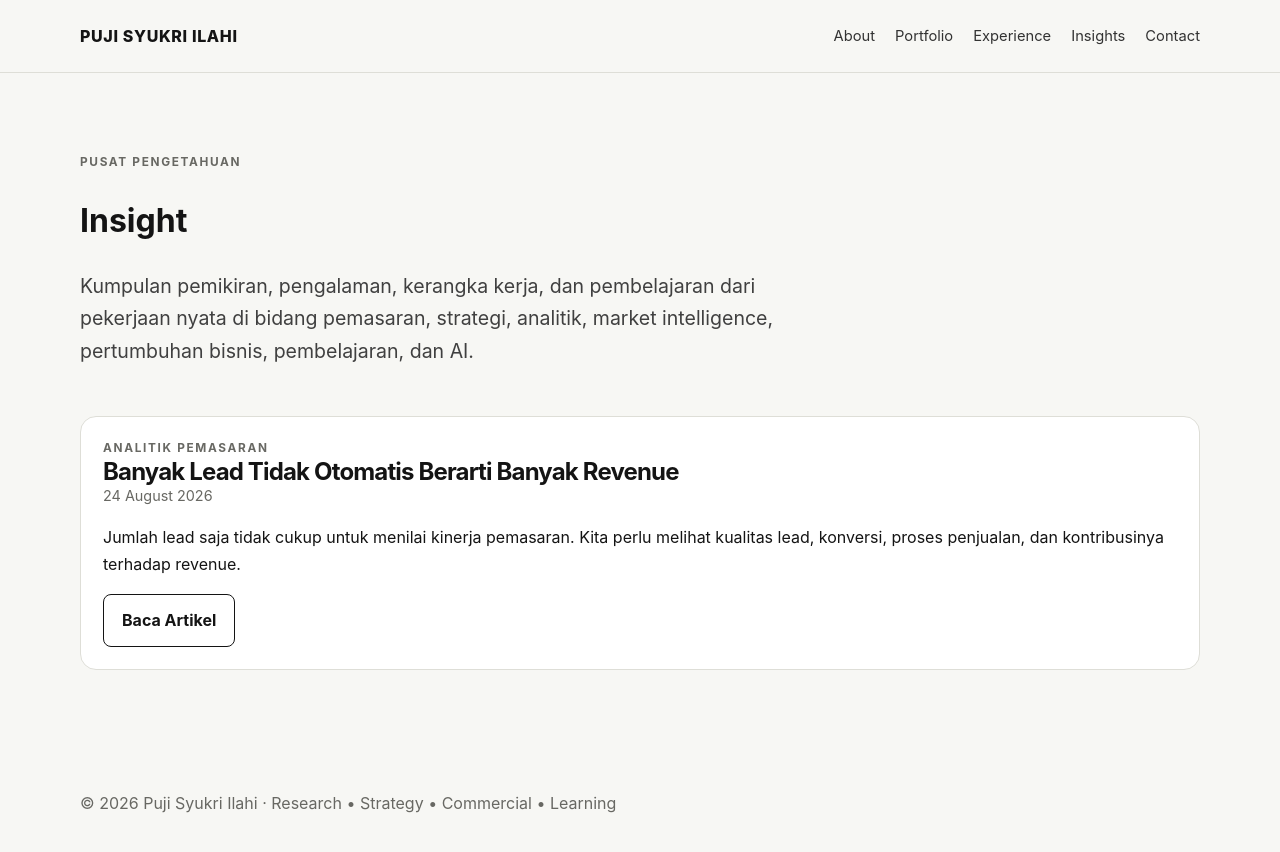
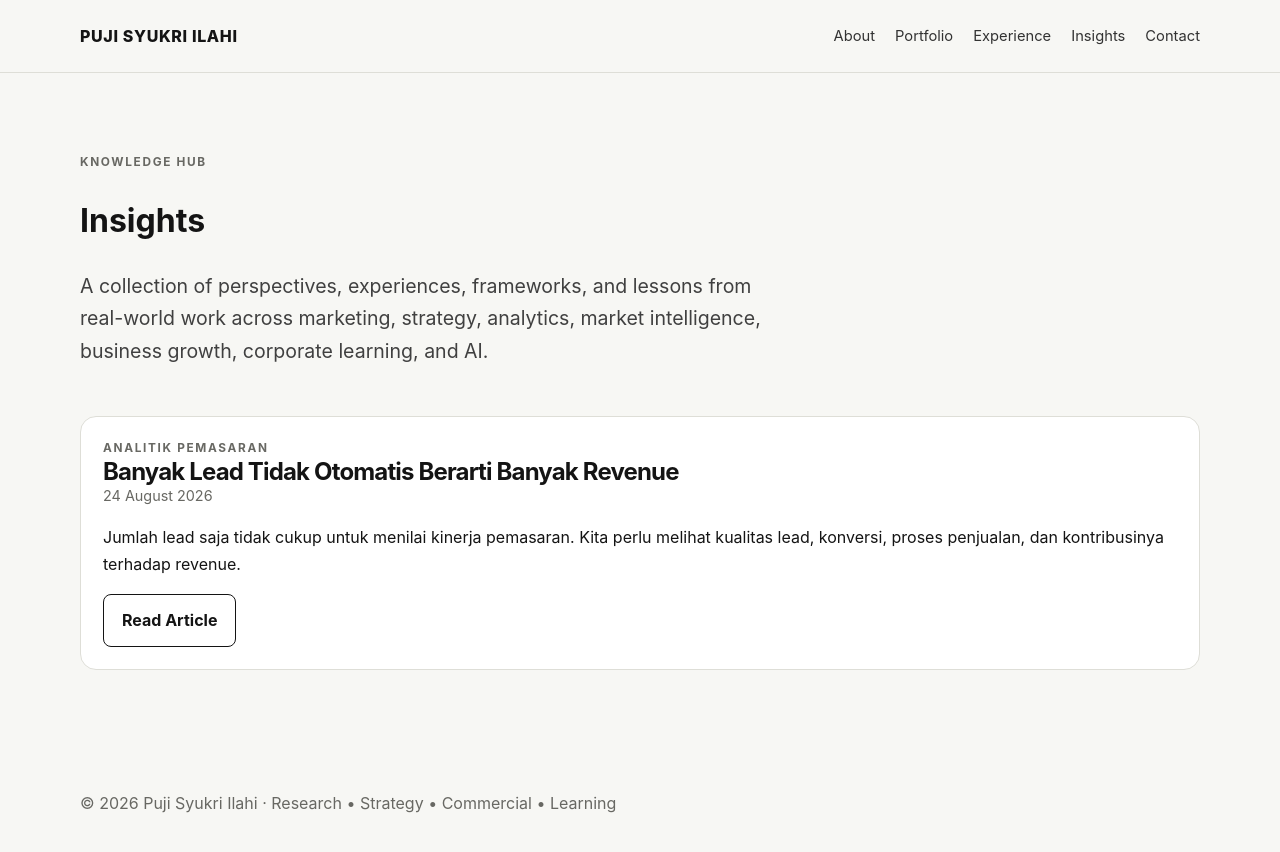
Before and after one commit to pujisyukriilahi/bio, a Jekyll site: the page built from insights/index.md, in a window 1280 px wide. Shown: the top 852 px of the page. Built offline with Jekyll 4.4.1, drawn with Linux system fonts in a browser that asks for light colours.

Commit message:
Translate Insights landing page UI to English

```diff
--- a/insights/index.md
+++ b/insights/index.md
@@ -1,13 +1,13 @@
 ---
 layout: default
-title: "Insight"
-description: "Kumpulan pemikiran, pengalaman, kerangka kerja, dan pembelajaran Puji Syukri Ilahi tentang pemasaran, strategi, analitik, market intelligence, pertumbuhan bisnis, pembelajaran, dan AI."
+title: "Insights"
+description: "A collection of Puji Syukri Ilahi's perspectives, experiences, frameworks, and lessons on marketing, strategy, analytics, market intelligence, business growth, learning, and AI."
 permalink: /insights/
 ---
 <div class="wrap" style="padding:80px 0;">
-  <div class="eyebrow">Pusat Pengetahuan</div>
-  <h1>Insight</h1>
-  <p class="lead">Kumpulan pemikiran, pengalaman, kerangka kerja, dan pembelajaran dari pekerjaan nyata di bidang pemasaran, strategi, analitik, market intelligence, pertumbuhan bisnis, pembelajaran, dan AI.</p>
+  <div class="eyebrow">Knowledge Hub</div>
+  <h1>Insights</h1>
+  <p class="lead">A collection of perspectives, experiences, frameworks, and lessons from real-world work across marketing, strategy, analytics, market intelligence, business growth, corporate learning, and AI.</p>
   <div class="list" style="margin-top:48px;">
   {% assign posts = site.posts | sort: 'date' | reverse %}
   {% for post in posts %}
@@ -16,9 +16,9 @@ permalink: /insights/
       <h2><a href="{{ post.url | relative_url }}">{{ post.title }}</a></h2>
       <div class="meta">{{ post.date | date: "%d %B %Y" }}</div>
       <p>{{ post.description | default: post.excerpt | strip_html | truncate: 220 }}</p>
-      <a href="{{ post.url | relative_url }}" class="btn">Baca Artikel</a>
+      <a href="{{ post.url | relative_url }}" class="btn">Read Article</a>
     </article>
   {% endfor %}
-  {% if site.posts.size == 0 %}<p class="empty">Belum ada artikel. Insight akan diterbitkan secara rutin.</p>{% endif %}
+  {% if site.posts.size == 0 %}<p class="empty">No articles yet. New insights will be published regularly.</p>{% endif %}
   </div>
 </div>
```
